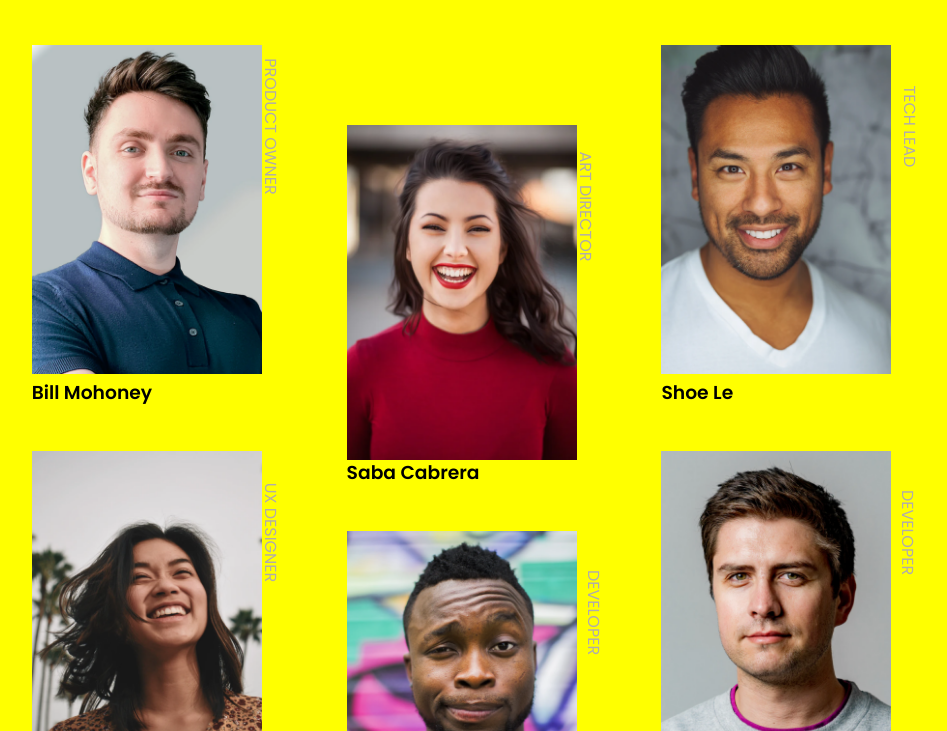
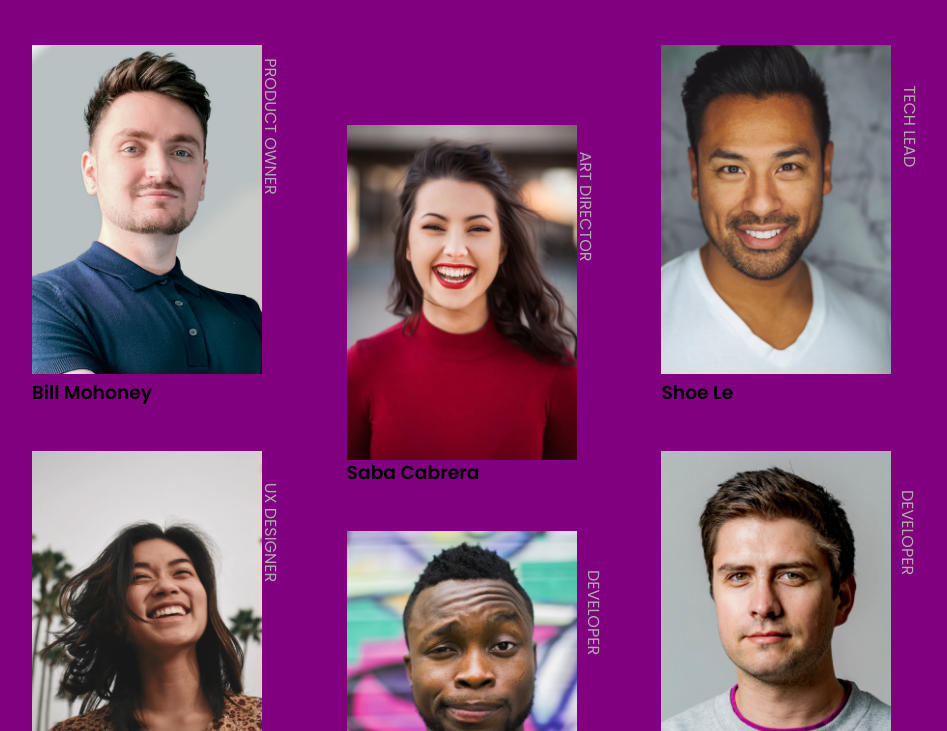
Before and after one commit to Benogo9/super-projet, a plain HTML site: page index.html in a window 1280 px wide. Shown: the part 166-897 px from the top of the page, without its empty margins (168-1115 px from the left). Drawn offline with Linux system fonts and the light colour scheme.

Commit message:
Change background to purple

```diff
--- a/style.css
+++ b/style.css
@@ -11,7 +11,7 @@ body{
     display: grid;
     place-items: center;
     font-family: 'Poppins', sans-serif;
-    background: yellow;
+    background: purple;
 }
 
 .header{
```
